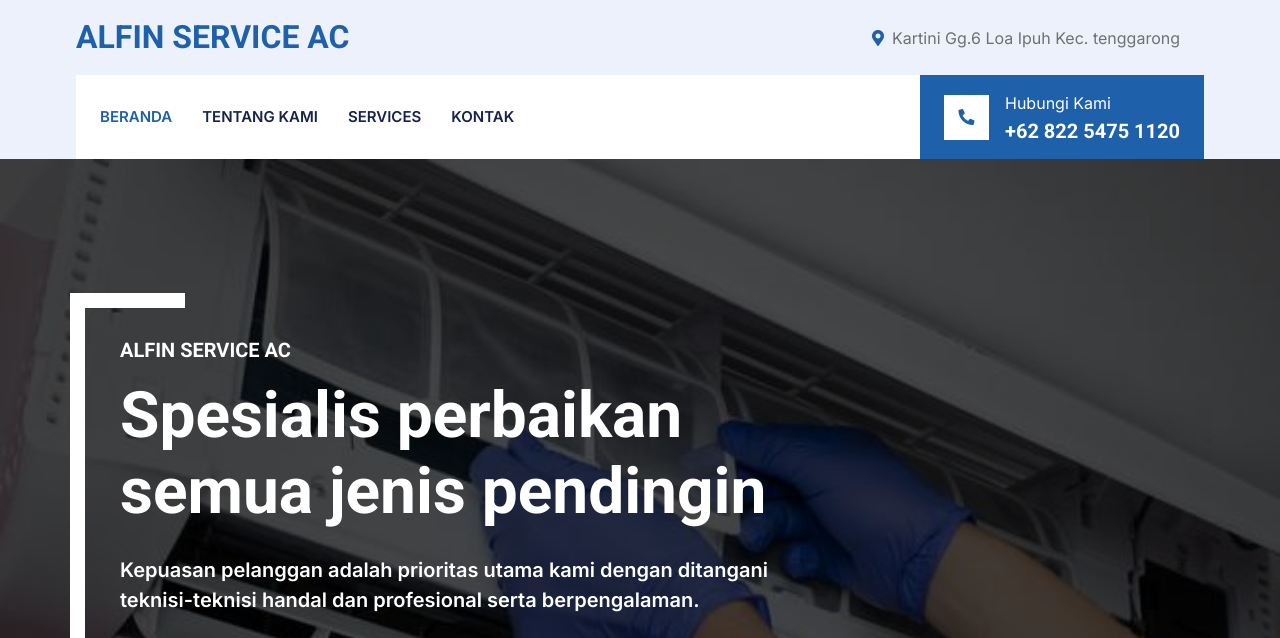
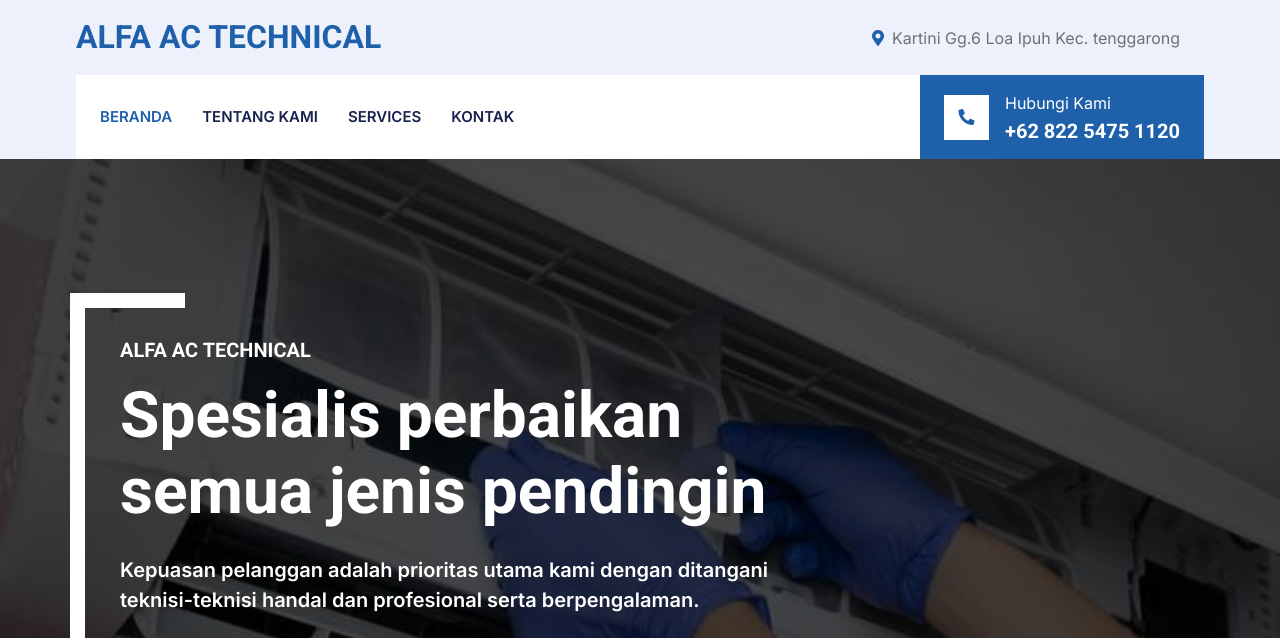
Before and after one commit to coorporates/alfin-service-ac, a plain HTML site: page index.html in a window 1280 px wide. Shown: the top 638 px of the page. Drawn offline with nearby package versions, Linux system fonts and the light colour scheme.

Commit message:
merubah nama usaha

```diff
--- a/index.html
+++ b/index.html
@@ -2,7 +2,7 @@
 <html lang="en">
   <head>
     <meta charset="utf-8" />
-    <title>Alfin Service AC</title>
+    <title>Alfa AC Technical</title>
     <meta content="width=device-width, initial-scale=1.0" name="viewport" />
     <meta content="" name="keywords" />
     <meta content="" name="description" />
@@ -64,7 +64,7 @@
       <div class="row align-items-center top-bar">
         <div class="col-lg-3 navbar-item col-md-12 text-center text-lg-start">
           <a href="" class="navbar-brand m-0 p-0">
-            <h1 class="text-primary m-0">ALFIN SERVICE AC</h1>
+            <h1 class="text-primary m-0">ALFA AC TECHNICAL</h1>
           </a>
         </div>
         <div class="col-lg-9 col-md-12 text-end">
@@ -86,7 +86,7 @@
           href=""
           class="navbar-brand d-flex align-items-center m-0 p-0 d-lg-none"
         >
-          <h1 class="text-primary m-0">ALFIN SERVICE AC</h1>
+          <h1 class="text-primary m-0">ALFA AC TECHNICAL</h1>
         </a>
         <button
           class="navbar-toggler"
@@ -141,7 +141,7 @@
                   <h5
                     class="text-white text-uppercase mb-3 animated slideInDown"
                   >
-                    ALFIN SERVICE AC
+                    ALFA AC TECHNICAL
                   </h5>
                   <h1 class="display-3 text-white animated slideInDown mb-4">
                     Spesialis perbaikan semua jenis pendingin
@@ -209,7 +209,7 @@
           <div class="col-lg-6 wow fadeInUp" data-wow-delay="0.1s">
             <h6 class="text-secondary text-uppercase">Tentang Kami</h6>
             <h1 class="mb-4">
-              ALFIN SERVICE AC spesialis perbaikan semua jenis merk ac
+              ALFA AC TECHNICAL spesialis perbaikan semua jenis merk ac
             </h1>
             <p class="mb-4">
               Kami menangani berbagai kerusakan semua jenis ac seperti
@@ -509,7 +509,7 @@
         <div class="copyright">
           <div class="row">
             <div class="col-md-6 text-center text-md-start mb-3 mb-md-0">
-              Dibuat oleh : <strong>Alfin Service Ac</strong> | &copy;2024
+              Dibuat oleh : <strong>Alfa Ac Technical</strong> | &copy;2024
             </div>
           </div>
         </div>
```
